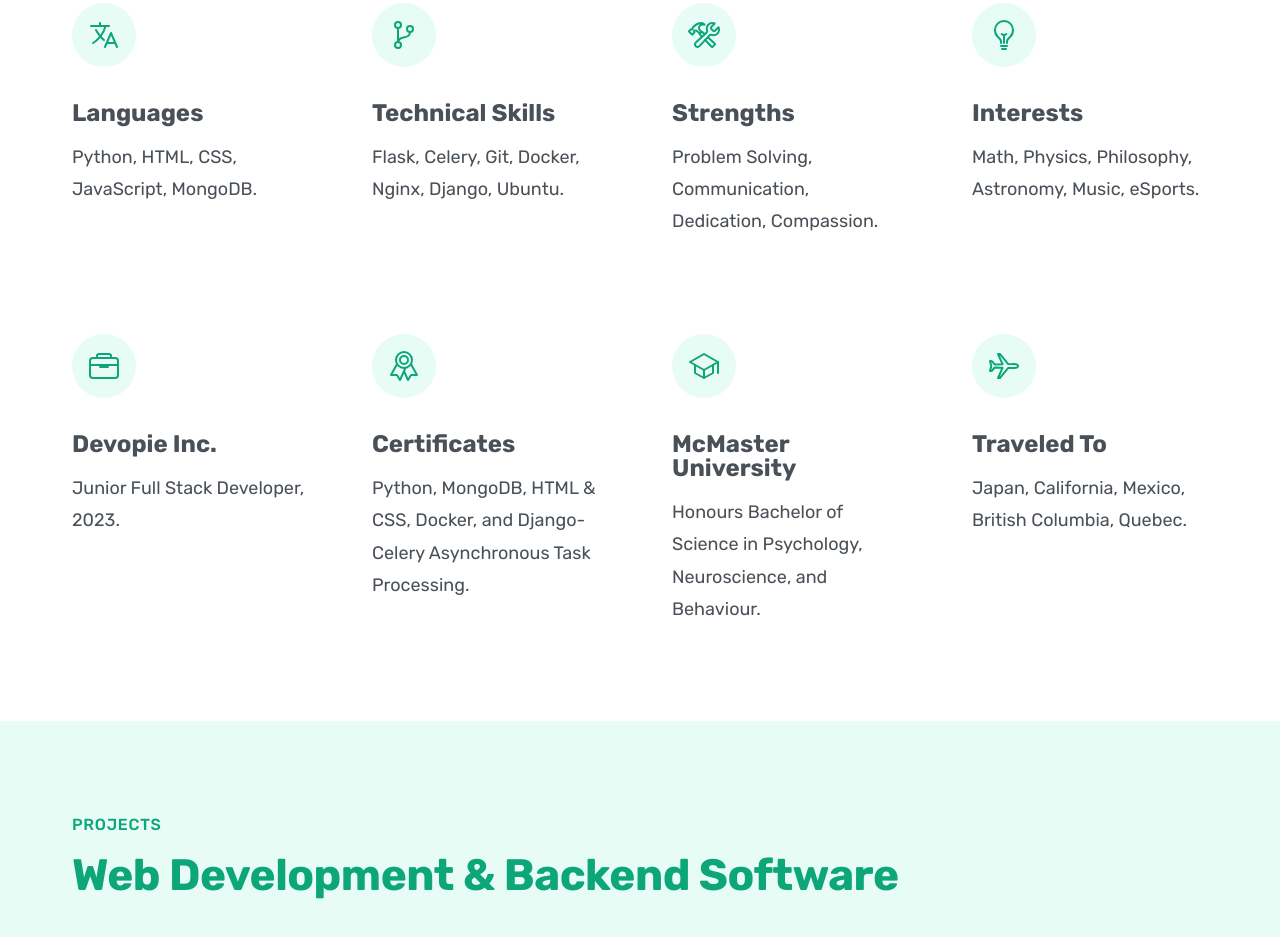
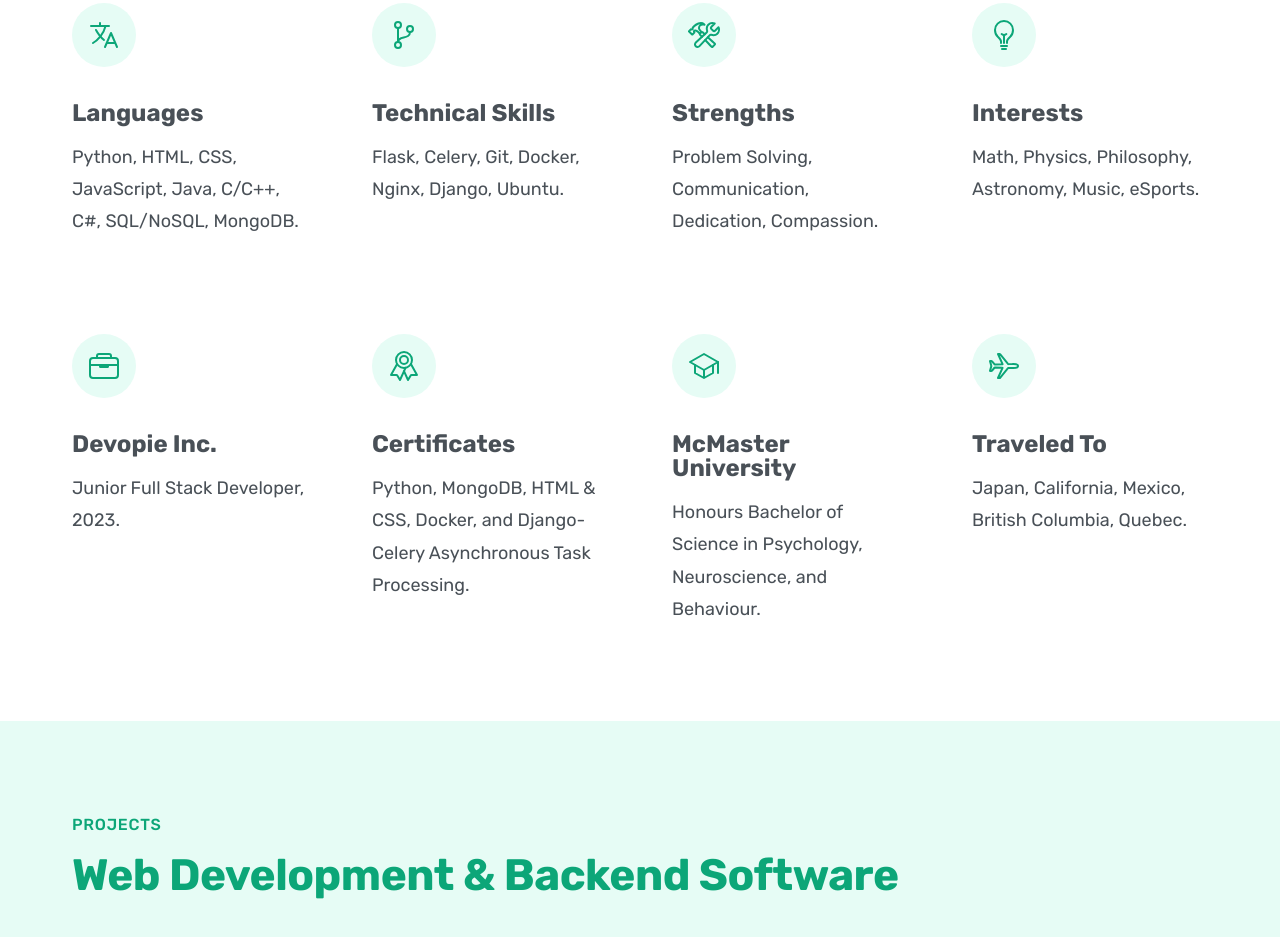
Before and after one commit to bocciakt/info-hub, a plain HTML site: page index.html in a window 1280 px wide. Shown: the part 2628-3565 px from the top of the page. Drawn offline with nearby package versions, Linux system fonts and the light colour scheme; some packages are replaced by stand-ins of ours; a script that the page names is missing.

Commit message:
style: additions to cv languages section.

```diff
--- a/index.html
+++ b/index.html
@@ -135,7 +135,7 @@
           <ion-icon class="cv-icon" name="language-outline"></ion-icon>
           <p class="cv-title">Languages</p>
           <p class="cv-text">
-            Python, HTML, CSS, JavaScript, MongoDB.
+            Python, HTML, CSS, JavaScript, Java, C/C++, C#, SQL/NoSQL, MongoDB.
           </p>
         </div>
         <div class="cv-item">
```
